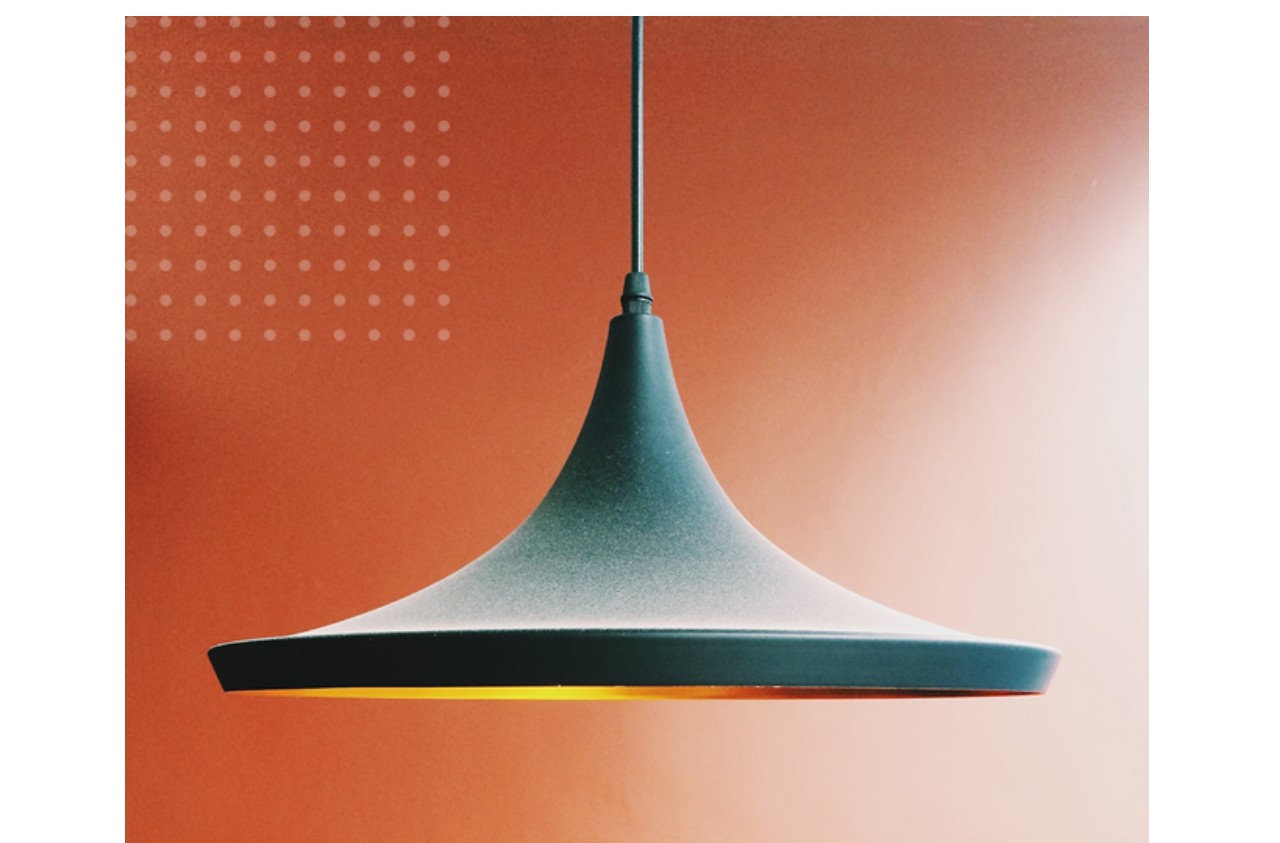
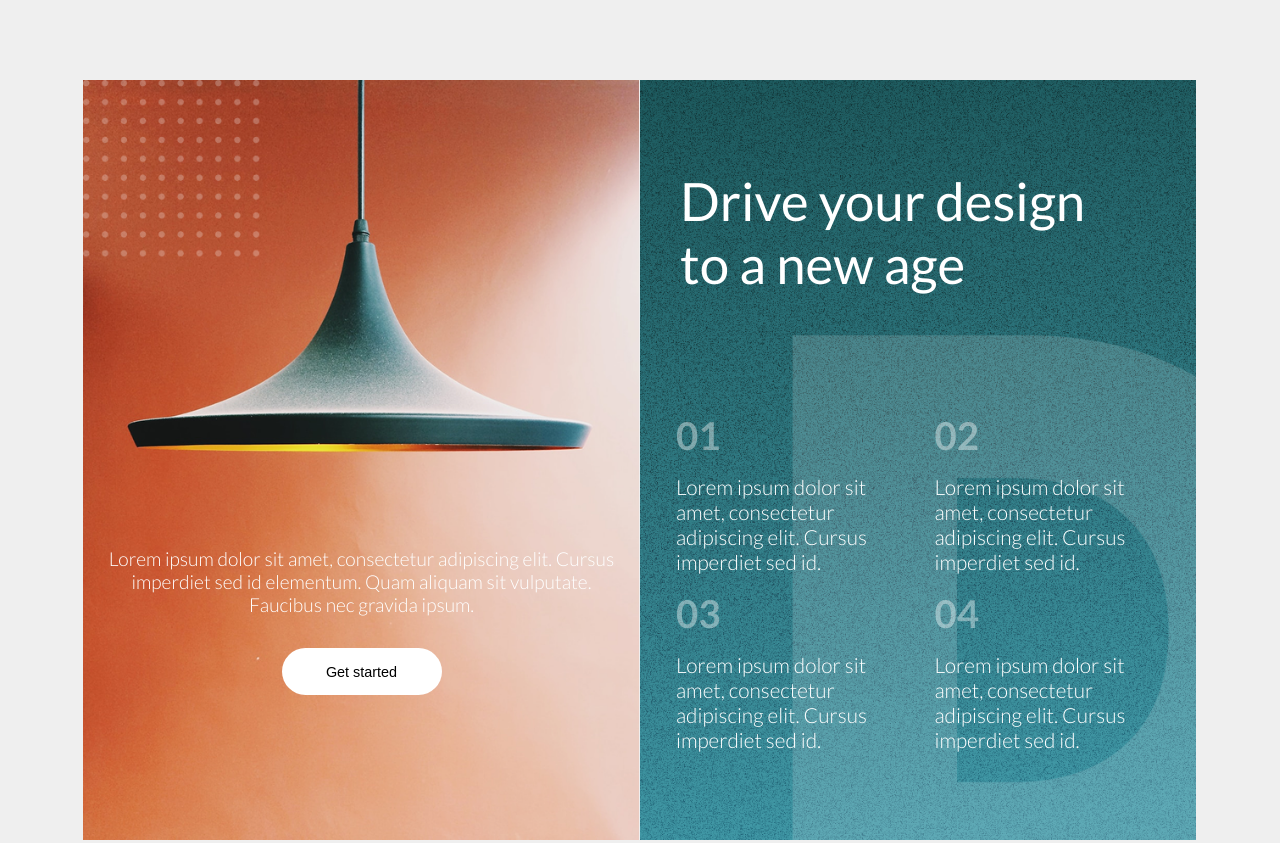
Before and after one commit to DragonFireEx/Drive-your-design-to-a-new-age, a plain HTML site: page index.html in a window 1280 px wide. Shown: the top 843 px of the page. Drawn offline with Linux system fonts and the light colour scheme.

Commit message:
Add files via upload
And that's it

```diff
--- a/style.css
+++ b/style.css
@@ -1,19 +1,22 @@
-*
-{
+* {
     box-sizing: border-box;
     margin: 0;
     padding: 0;
 }
 
-body
-{
+body {
     padding: 2vh 2vw;
     font-family: lato;
     color: #fff;
+    background-color: #efefef;
 }
 
-#main
+button
 {
+    cursor: pointer;
+}
+
+#main {
     width: 100%;
     height: fit-content;
     display: flex;
@@ -22,10 +25,10 @@ body
     align-items: center;
 }
 
-#left, #right
-{
+#left,
+#right {
     background-image: url(img/left.png);
-    background-size:contain;
+    background-size: contain;
     background-repeat: no-repeat;
     object-fit: cover;
     min-width: 300px;
@@ -38,8 +41,7 @@ body
     align-items: center;
 }
 
-#left #content
-{
+#left #content {
     width: 294px;
     height: 80%;
     display: flex;
@@ -47,15 +49,13 @@ body
     padding: 2vh;
 }
 
-#left #content p
-{
+#left #content p {
     font-size: 0.8rem;
     text-align: center;
     font-weight: 300;
 }
 
-#left #button-container
-{
+#left #button-container {
     width: 100%;
     height: 20%;
     display: flex;
@@ -63,8 +63,7 @@ body
     align-items: start;
 }
 
-#left #button-container button
-{
+#left #button-container button {
     width: 120px;
     height: 2.5rem;
     background-color: #fff;
@@ -75,13 +74,11 @@ body
 }
 
 
-#right
-{
+#right {
     background-image: url(img/right.png);
 }
 
-#right header
-{
+#right header {
     width: 100%;
     height: 40%;
     display: flex;
@@ -89,14 +86,13 @@ body
     padding: 5vh;
 }
 
-#right header h1
-{
+#right header h1 {
     font-weight: 500;
     font-size: 1.9rem;
     text-align: left;
 }
-#right #boxes
-{
+
+#right #boxes {
     width: 100%;
     height: 60%;
     display: flex;
@@ -107,8 +103,7 @@ body
     padding: 2.5vh;
 }
 
-#right #boxes .box
-{
+#right #boxes .box {
     height: 50%;
     width: 50%;
     display: flex;
@@ -118,55 +113,262 @@ body
     padding: 1rem;
 }
 
-#right #boxes .box #no
-{
+#right #boxes .box #no {
     color: rgba(255, 255, 255, 0.4);
 }
 
-#right #boxes .box #text
-{
+#right #boxes .box #text {
     color: #fff;
     font-weight: 300;
     font-size: 0.7rem;
 }
 
-@media screen and (min-width: 700px) and (max-height: 450px)
+@media screen and (min-width: 700px) and (max-height: 450px) {
+
+    #left,
+    #right {
+        min-width: 100px;
+        width: 30.4vw;
+        height: 92vh;
+        min-height: 378px;
+        max-height: 380px;
+    }
+
+    #main {
+        flex-direction: row;
+        max-width: 534px;
+        height: 92vh;
+        min-height: 378px;
+        max-height: 380px;
+        margin: 0 auto;
+    }
+
+    body {
+        justify-content: center;
+        align-items: center;
+    }
+
+    #right #boxes .box #text {
+        color: #fff;
+        font-weight: 300;
+        font-size: 0.62rem;
+    }
+
+    #left #content p {
+        font-size: 0.7rem;
+        text-align: center;
+        font-weight: 300;
+        padding-bottom: 4vh;
+        width: 80%;
+        margin: 0 auto;
+    }
+
+}
+
+@media screen and (min-width: 740px) and (max-height: 360px)
 {
-    #left, #right
-    {
-        min-width: 100px;
-        width: 31.7vw;
-        min-height: 210px;
-        height: 94vh;
+
+    #left,
+    #right {
+        min-width: 244px;
+        max-width: 244px;
+        width: 21.75vw;
+        max-height: 340px;
+        min-height: 320px;
     }
 
     #main
     {
-        flex-direction: row;
-        max-width: 62.1vw;
-        height: 94vh;
-        margin: 0 auto;
-    }
-    body
-    {
-        justify-content: center;
-        align-items: center;
+        max-height: 340px;
+        min-height: 320px;
+        min-width: 488px;
+        max-width: 488px;
     }
 
-    #right #boxes .box #text
-{
-    color: #fff;
-    font-weight: 300;
-    font-size: 0.62rem;
-}
-    #left #content p
-    {
-        font-size: 0.7rem;
-        text-align: center;
+    #right #boxes .box #text {
+        color: #fff;
         font-weight: 300;
-        padding-bottom: 4vh;
+        font-size: 0.5rem;
     }
 
+}
 
+@media screen and (min-width: 450px) and (min-height:450px)
+{
+    #left #content p {
+        font-size: 1.1rem;
+        margin: 0 auto;
+        width: 100%;
+    }
 
+    #right #boxes .box #text {
+        color: #fff;
+        font-weight: 300;
+        font-size: 0.8rem;
+    }
+    #right header h1 {
+        font-size: 2.8rem;
+    }
 }
+
+@media screen and (min-width: 580px) and (min-height:450px)
+{
+    #right #boxes .box #text {
+        color: #fff;
+        font-weight: 300;
+        font-size: 1.2rem;
+    }
+    #right header h1 {
+        font-size: 3.5rem;
+    }
+    #left #content
+    {
+        width: 100%;
+    }
+    #left #content p {
+        font-size: 1.5rem;
+        margin: 0 auto;
+        width: 100%;
+    }
+
+    #left #button-container
+    {
+        padding-top: 1rem;
+    }
+
+    #left #button-container button {
+    width: 180px;
+    height: 3.6rem;
+    font-size: 1rem;
+}
+}
+
+@media screen and (min-width: 800px) and (min-height:450px)
+{
+    #left #content p {
+        font-size: 1.7rem;
+        margin: 0 auto;
+        width: 100%;
+    }
+
+    #right #boxes .box #no
+    {
+        font-size: 2rem;
+    }
+
+    #right #boxes .box #text {
+        color: #fff;
+        font-weight: 300;
+        font-size: 1.6rem;
+    }
+    #right header h1 {
+        font-size: 3rem;
+    }
+}
+
+@media screen and (min-width: 1100px) and (min-height:450px)
+{
+    #left,
+    #right {
+        min-width: 100px;
+        width: 50vw;
+        height: 79vh;
+        min-height: 640px;
+        max-height: 650px;
+    }
+
+    #main {
+        flex-direction: row;
+        max-width: 90.1vw;
+        height: 79vh;
+        margin: 0 auto;
+        min-height: 640px;
+        max-height: 650px;
+        max-width: 930px;
+    }
+
+    body {
+        padding: 12vh 12vw;
+    }
+
+    #left #button-container
+    {
+        height: 30%;
+    }
+
+    #left #button-container button {
+    width: 150px;
+    height: 2.8rem;
+    font-size: 0.9rem;
+    }
+
+    #left #content p {
+        font-size: 1rem;
+        margin: 0 auto;
+        width: 100%;
+    }
+    #right #boxes
+    {
+        padding-bottom: 5rem;
+    }
+
+    #right #boxes .box #no
+    {
+        font-size: 1.4rem;
+        padding-bottom: 1rem;
+    }
+
+    #right #boxes .box #text {
+        font-size: 1rem;
+    }
+    #right header h1 {
+        font-size: 3rem;
+    }
+}
+
+@media screen and (min-width: 1250px)
+{
+    #left,
+    #right {
+        min-width: 100px;
+        width: 44.55vw;
+        height: 95vh;
+        min-height: 760px;
+        max-height: 800px;
+    }
+
+    #main {
+        flex-direction: row;
+        height: fit-content;
+        width: fit-content;
+        margin: 0 auto;
+        min-width: 1114px;
+        max-width: 1114px;
+        min-height: 760px;
+    }
+    body {
+        padding: 10vh 5vw;
+    }
+
+    #right #boxes .box #no
+    {
+        font-size: 1.6rem;
+        padding-bottom: 1rem;
+    }
+    #right header h1 {
+        font-size: 3.3rem;
+    }
+    #right #boxes .box #text {
+        font-size: 1.3rem;
+    }
+
+    #left #content p {
+        font-size: 1.2rem;
+    }
+
+    #left #button-container button {
+    width: 160px;
+    height: 2.9rem;
+    font-size: 0.9rem;
+    }
+}
```
Also changed, not shown: index.html (+3 -1 lines).
